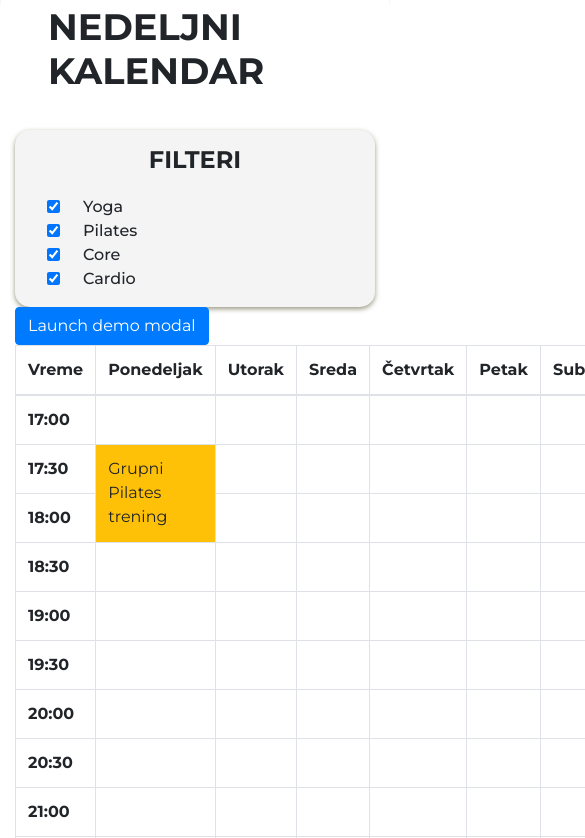
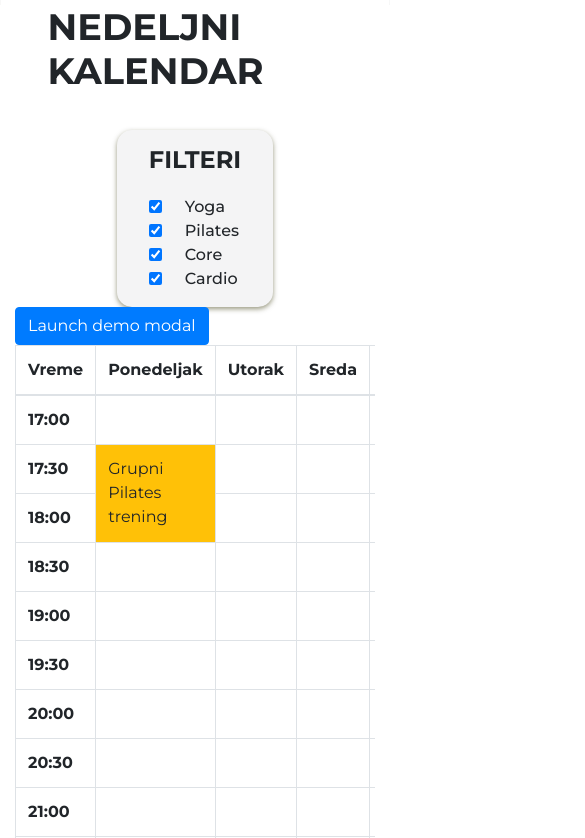
Before and after one commit to zivkovicmilos/fitnessApp, a React (Create React App) app in the folder client/: page /zakazivanje in a window 390 px wide. Shown: the part 966-1804 px from the top of the page, 585 px wide, since content can reach past the window. Built offline with nearby package versions, Linux system fonts and the light colour scheme.

Commit message:
Made the Reservation page responsive

```diff
--- a/client/src/App.css
+++ b/client/src/App.css
@@ -603,6 +603,7 @@ textarea {
 	border: none;
 	padding: 0.5em 1em;
 	border-radius: 10px;
+	outline: none !important;
 }
 
 .modalBottom {
@@ -675,9 +676,6 @@ textarea {
 	height: 100px;
 }
 
-.registerFieldWrapper {
-}
-
 .registerFieldWrapper .form-row .form-control {
 	width: 60% !important;
 	border-radius: 20px 0 0 20px !important;
--- a/client/src/components/layout/Zakazivanje.js
+++ b/client/src/components/layout/Zakazivanje.js
@@ -21,11 +21,16 @@ const Zakazivanje = () => {
 				jumboText="Zakažite Vaš termin"
 				image="jumboZakazivanje"
 			/>
-			<div className="row">
-				<h1 className="pageTitle ml-5">NEDELJNI KALENDAR</h1>
+			<div className="row centerRow">
+				<h1
+					className="pageTitle col-md-12 offset-md-1 offset-1 col
+				"
+				>
+					NEDELJNI KALENDAR
+				</h1>
 			</div>
-			<div className="row">
-				<div className="col-md-3">
+			<div className="row centerRowX">
+				<div className="col-xs-3">
 					<div className="filters">
 						<h3>FILTERI</h3>
 						<form>
@@ -94,7 +99,7 @@ const Zakazivanje = () => {
 						</form>
 					</div>
 				</div>
-				<div className="col">
+				<div className="col-md-auto col-xs-12">
 					<Table />
 				</div>
 			</div>
--- a/client/src/components/layout/Zakazivanje/Table.js
+++ b/client/src/components/layout/Zakazivanje/Table.js
@@ -52,6 +52,7 @@ const Table = () => {
 				</div>
 			</div>
 
+			<div className="table-responsive">
 				<table className="table table-bordered">
 					<thead>
 						<tr>
@@ -180,6 +181,7 @@ const Table = () => {
 						</tr>
 					</tbody>
 				</table>
+			</div>
 		</Fragment>
 	);
 };
```
Lines whose indentation alone changed are shown as unchanged.
